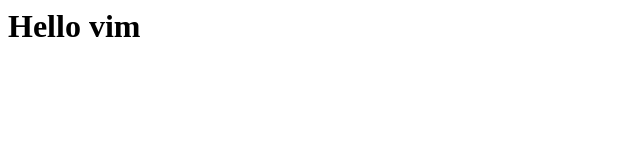
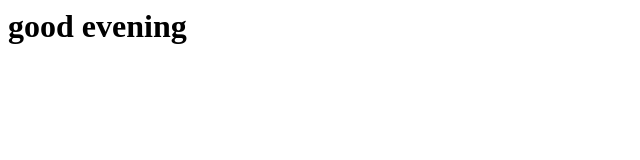
Before and after one commit to basilduck/hands-on, a plain HTML site: page index.html in a window 1280 px wide. Shown: the whole page, without its empty margins (0-640 px from the left). Drawn offline with Linux system fonts and the light colour scheme.

Commit message:
good evening

```diff
--- a/index.html
+++ b/index.html
@@ -1 +1 @@
-<html><h1>Hello vim</h1></html>
+<html><h1>good evening</h1></html>
```
